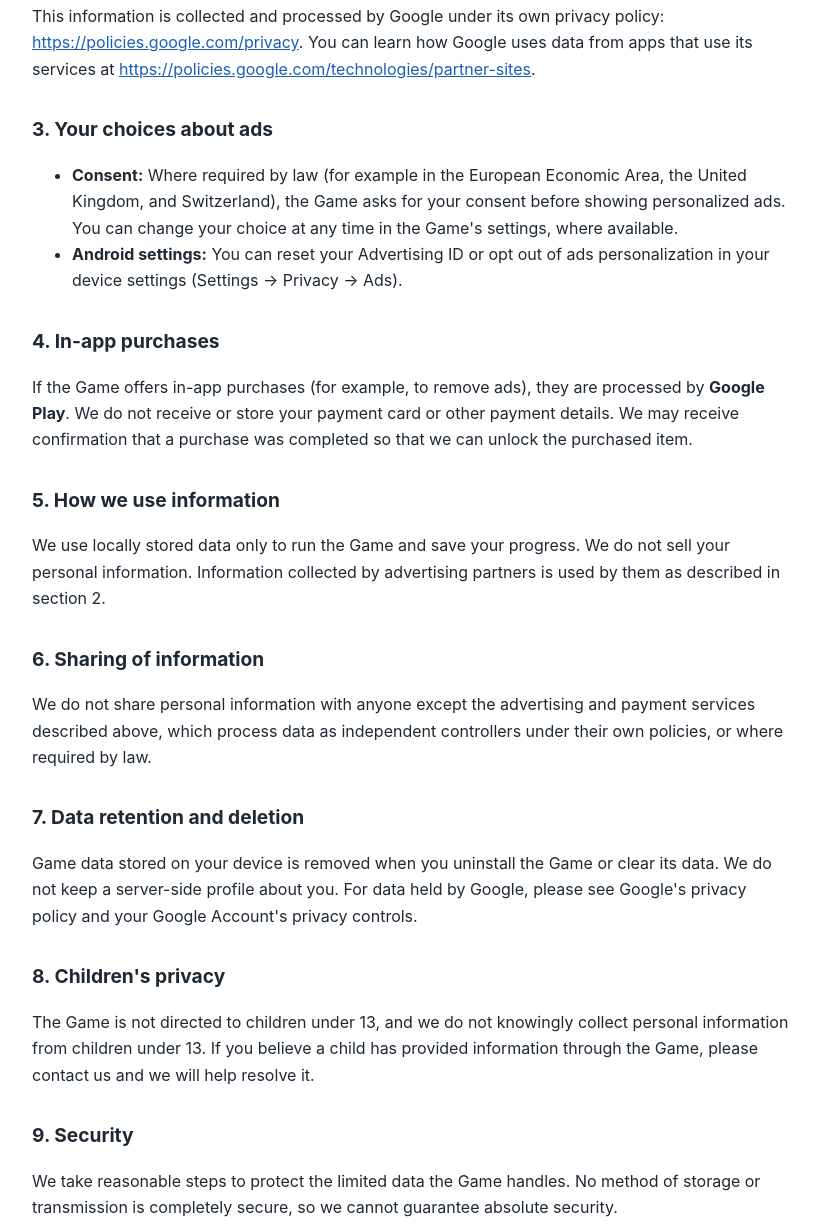
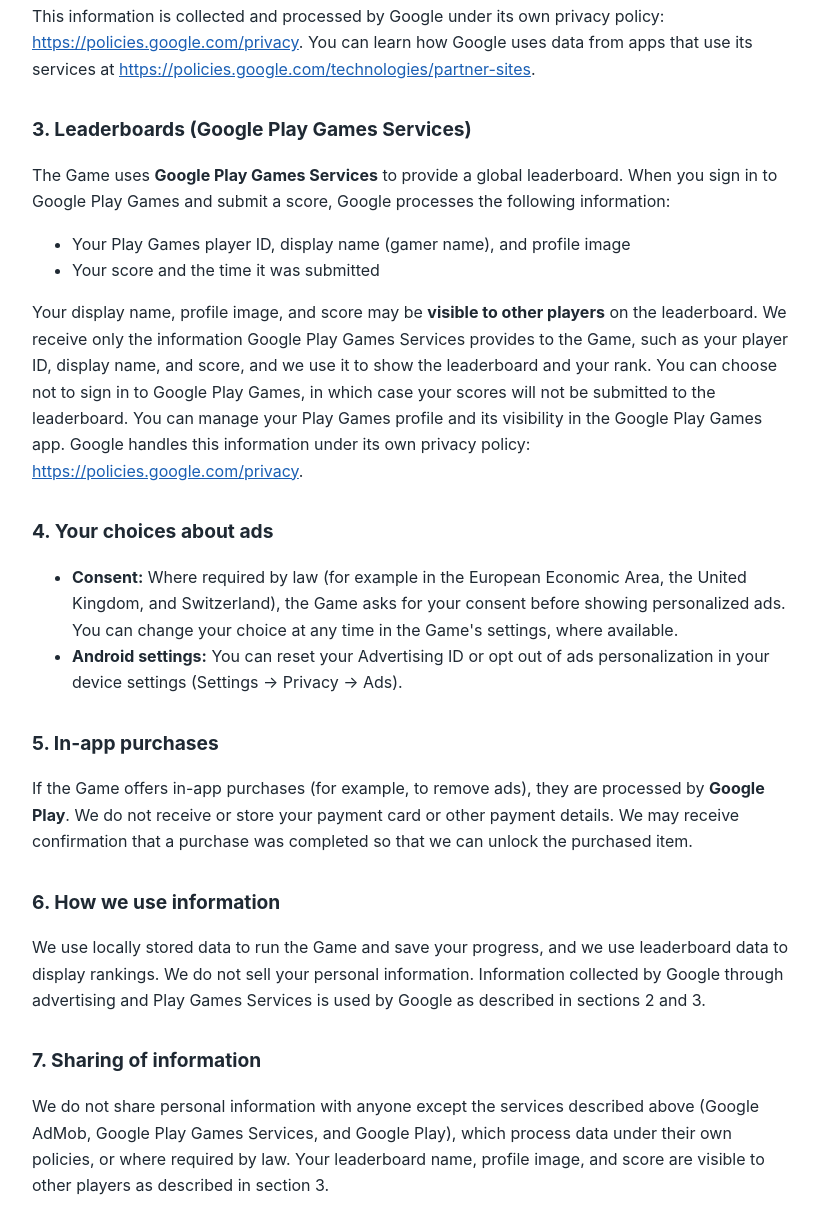
Before and after one commit to noorhesham6811-svg/dontpopit-privacy, a plain HTML site: page index.html in a window 1280 px wide. Shown: the part 719-1943 px from the top of the page, without its empty margins (228-1047 px from the left). Drawn offline with Linux system fonts and the light colour scheme.

Commit message:
Update index.html

```diff
--- a/index.html
+++ b/index.html
@@ -20,8 +20,8 @@
 <p>This Privacy Policy explains how <strong>NStudio Games</strong> ("we", "us") handles information in the mobile game <strong>Don't Pop It! - Balloon Game</strong> (the "Game"), available on Google Play under the package name <code>com.nstudio.dontpopit</code>.</p>
 
 <h2>1. Information we collect</h2>
-<p>We do not ask you to create an account, and we do not collect your name, email address, phone number, contacts, photos, or precise location. Game progress such as scores and settings is stored locally on your device.</p>
-<p>The Game shows advertising provided by a third party (see section 2). That service may automatically collect certain information from your device, as described below.</p>
+<p>We do not ask you to create a separate account with us, and we do not collect your email address, phone number, contacts, photos, or precise location. Game settings and progress are stored locally on your device.</p>
+<p>The Game uses two third-party services that process information about you: Google Play Games Services for leaderboards (see section 3) and Google AdMob for advertising (see section 2).</p>
 
 <h2>2. Advertising (Google AdMob)</h2>
 <p>The Game uses <strong>Google AdMob</strong> to display ads. AdMob and its partners may collect and use the following information to deliver, personalize, and measure ads, and to prevent fraud:</p>
@@ -33,34 +33,42 @@
 </ul>
 <p>This information is collected and processed by Google under its own privacy policy: <a href="https://policies.google.com/privacy">https://policies.google.com/privacy</a>. You can learn how Google uses data from apps that use its services at <a href="https://policies.google.com/technologies/partner-sites">https://policies.google.com/technologies/partner-sites</a>.</p>
 
-<h2>3. Your choices about ads</h2>
+<h2>3. Leaderboards (Google Play Games Services)</h2>
+<p>The Game uses <strong>Google Play Games Services</strong> to provide a global leaderboard. When you sign in to Google Play Games and submit a score, Google processes the following information:</p>
+<ul>
+  <li>Your Play Games player ID, display name (gamer name), and profile image</li>
+  <li>Your score and the time it was submitted</li>
+</ul>
+<p>Your display name, profile image, and score may be <strong>visible to other players</strong> on the leaderboard. We receive only the information Google Play Games Services provides to the Game, such as your player ID, display name, and score, and we use it to show the leaderboard and your rank. You can choose not to sign in to Google Play Games, in which case your scores will not be submitted to the leaderboard. You can manage your Play Games profile and its visibility in the Google Play Games app. Google handles this information under its own privacy policy: <a href="https://policies.google.com/privacy">https://policies.google.com/privacy</a>.</p>
+
+<h2>4. Your choices about ads</h2>
 <ul>
   <li><strong>Consent:</strong> Where required by law (for example in the European Economic Area, the United Kingdom, and Switzerland), the Game asks for your consent before showing personalized ads. You can change your choice at any time in the Game's settings, where available.</li>
   <li><strong>Android settings:</strong> You can reset your Advertising ID or opt out of ads personalization in your device settings (Settings &rarr; Privacy &rarr; Ads).</li>
 </ul>
 
-<h2>4. In-app purchases</h2>
+<h2>5. In-app purchases</h2>
 <p>If the Game offers in-app purchases (for example, to remove ads), they are processed by <strong>Google Play</strong>. We do not receive or store your payment card or other payment details. We may receive confirmation that a purchase was completed so that we can unlock the purchased item.</p>
 
-<h2>5. How we use information</h2>
-<p>We use locally stored data only to run the Game and save your progress. We do not sell your personal information. Information collected by advertising partners is used by them as described in section 2.</p>
+<h2>6. How we use information</h2>
+<p>We use locally stored data to run the Game and save your progress, and we use leaderboard data to display rankings. We do not sell your personal information. Information collected by Google through advertising and Play Games Services is used by Google as described in sections 2 and 3.</p>
 
-<h2>6. Sharing of information</h2>
-<p>We do not share personal information with anyone except the advertising and payment services described above, which process data as independent controllers under their own policies, or where required by law.</p>
+<h2>7. Sharing of information</h2>
+<p>We do not share personal information with anyone except the services described above (Google AdMob, Google Play Games Services, and Google Play), which process data under their own policies, or where required by law. Your leaderboard name, profile image, and score are visible to other players as described in section 3.</p>
 
-<h2>7. Data retention and deletion</h2>
-<p>Game data stored on your device is removed when you uninstall the Game or clear its data. We do not keep a server-side profile about you. For data held by Google, please see Google's privacy policy and your Google Account's privacy controls.</p>
+<h2>8. Data retention and deletion</h2>
+<p>Game data stored on your device is removed when you uninstall the Game or clear its data. We do not keep our own server-side profile about you. Leaderboard data is stored by Google Play Games Services. You can manage or delete your Play Games data and profile through the Google Play Games app and your Google Account's privacy controls. If you would like help with removing your score from the leaderboard, contact us at the email address below.</p>
 
-<h2>8. Children's privacy</h2>
+<h2>9. Children's privacy</h2>
 <p>The Game is not directed to children under 13, and we do not knowingly collect personal information from children under 13. If you believe a child has provided information through the Game, please contact us and we will help resolve it.</p>
 
-<h2>9. Security</h2>
+<h2>10. Security</h2>
 <p>We take reasonable steps to protect the limited data the Game handles. No method of storage or transmission is completely secure, so we cannot guarantee absolute security.</p>
 
-<h2>10. Changes to this policy</h2>
+<h2>11. Changes to this policy</h2>
 <p>We may update this Privacy Policy from time to time. The latest version will always be available at this page with a new effective date at the top. Continued use of the Game after a change means you accept the updated policy.</p>
 
-<h2>11. Contact us</h2>
+<h2>12. Contact us</h2>
 <p>If you have questions about this Privacy Policy, contact NStudio Games at <a href="mailto:nstudiogames.dev@gmail.com">nstudiogames.dev@gmail.com</a>.</p>
 
 </body>
```
